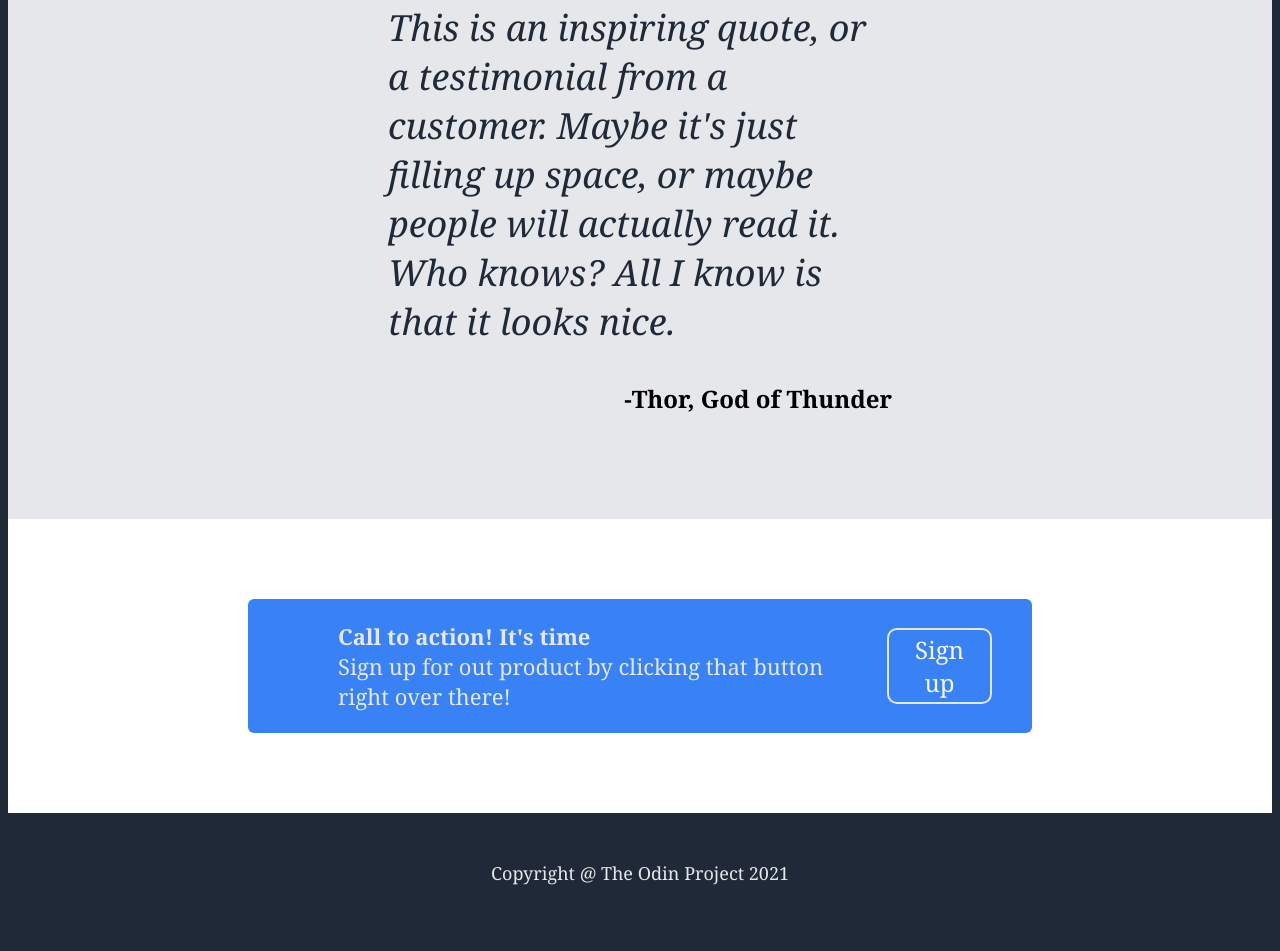
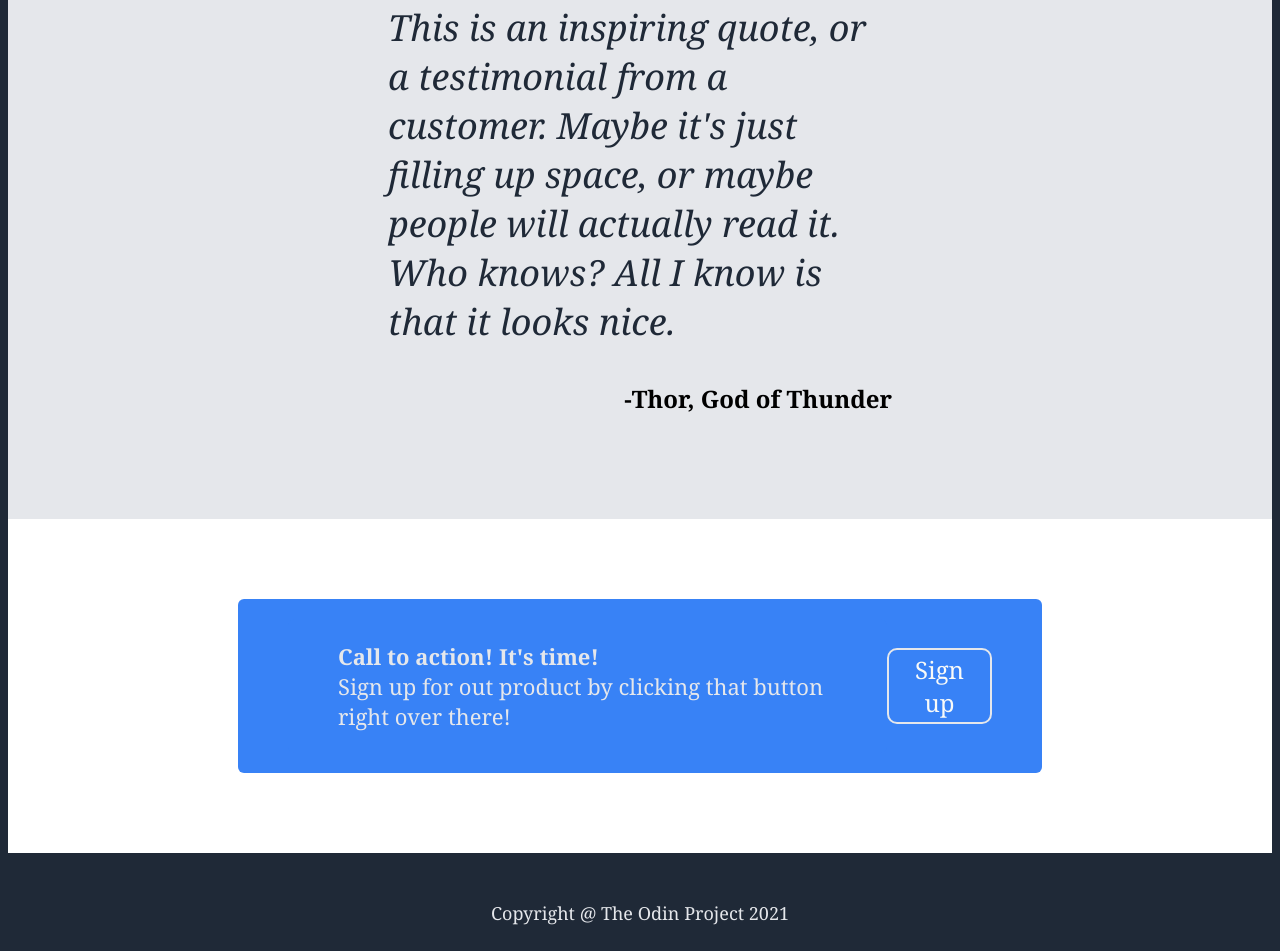
Before and after one commit to Zebulacious/odin-landingpage, a plain HTML site: page index.html in a window 1280 px wide. Shown: the part 1399-2350 px from the top of the page. Before the commit the page ends 2310 px from the top, so only its background shows below. Drawn offline with Linux system fonts and the light colour scheme.

Commit message:
looks good!! Will prob edit further later.

```diff
--- a/index.html
+++ b/index.html
@@ -63,7 +63,7 @@
         <div class="sect3">
             <div class="sect3text">
                 <p class="text textv2">
-                    Call to action! It's time
+                    Call to action! It's time!
                 </p>
                 <p class="text">
                     Sign up for out product by clicking that button right over there!
--- a/styles.css
+++ b/styles.css
@@ -69,13 +69,14 @@
 }
 
 .topl {
-    display: flex;
-    align-items: flex-start;
+    align-items: center;
     justify-content: center;
     color: #E5E7EB;
     font-size: 18px;
     flex-grow: 1;
     flex: 1 1 0px;
+    text-align: center;
+    line-height: 150px;
 }
 .small {
     font-size: 18px;
@@ -202,8 +203,8 @@
     margin: 50px;
     border-radius: 6px;
     margin: 80px;
-    margin-left: 240px;
-    margin-right: 240px;
+    margin-left: 230px;
+    margin-right: 230px;
 }
 
 .sect3text {
@@ -212,7 +213,9 @@
     background-color: #3882F6;
     flex-direction: column;
     border-radius: 6px;
-    margin-left: 40px;
+    margin: 20px;
+    margin-left: 50px;
+    margin-right: 0px;
 }
 
 .text {
@@ -239,7 +242,6 @@
     flex-grow: 1;
     background-color: #3882F6;
     margin-right: 50px;
-    margin-right: 40px;
 }
 
 .ctaButton {
```
